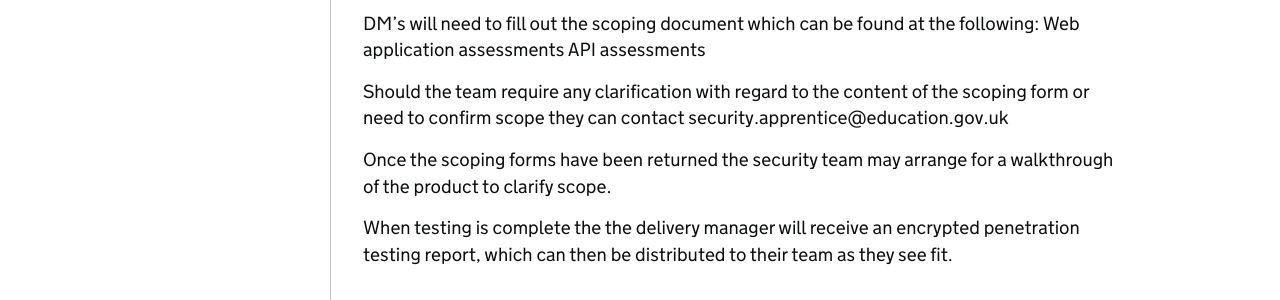
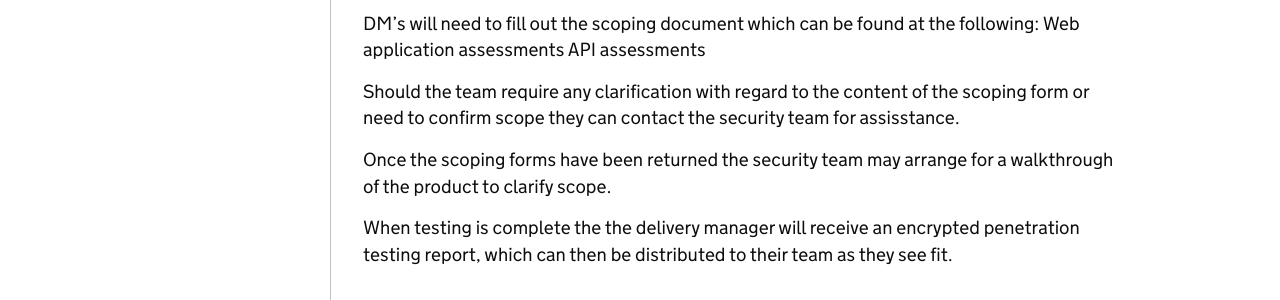
Before and after one commit to SkillsFundingAgency/das-technical-guidance, a Jekyll site: the page built from principles/security-principles.md, in a window 1280 px wide. Shown: the part 246-546 px from the top of the page. Built offline with Jekyll 4.4.1, drawn with Linux system fonts in a browser that asks for light colours.

Commit message:
Update security-principles.md

```diff
--- a/principles/security-principles.md
+++ b/principles/security-principles.md
@@ -9,7 +9,7 @@ DM's will need to fill out the scoping document which can be found at the follow
 Web application assessments
 API assessments
 
-Should the team require any clarification with regard to the content of the scoping form or need to confirm scope they can contact security.apprentice@education.gov.uk
+Should the team require any clarification with regard to the content of the scoping form or need to confirm scope they can contact the security team for assisstance.
 
 Once the scoping forms have been returned the security team may arrange for a walkthrough of the product to clarify scope.
 
```
